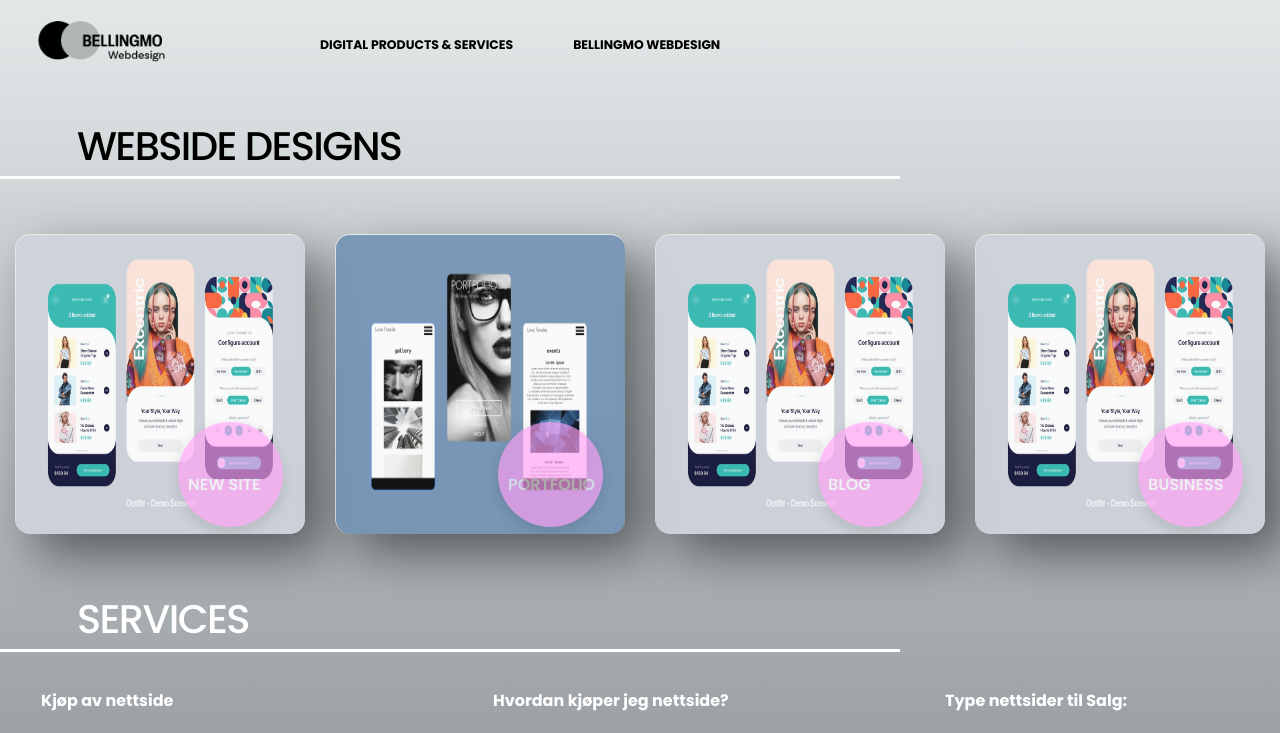
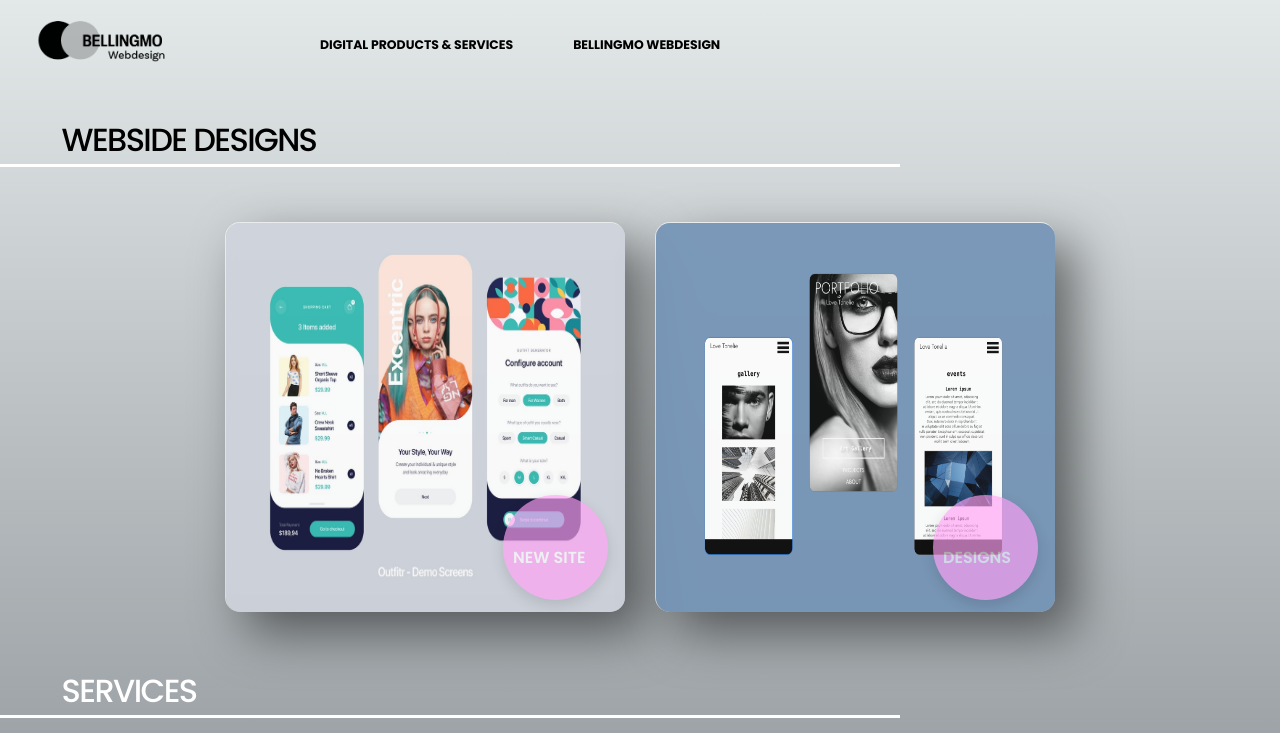
Before and after one commit to lonsoien/postbellingmowebdesign, a React (Create React App) app: page /digitalproducts in a window 1280 px wide. Shown: the top 733 px of the page. Built offline with nearby package versions, Linux system fonts and the light colour scheme; a web font is replaced by a local one.

Commit message:
services and digital products

```diff
--- a/src/components/Portfolio.jsx
+++ b/src/components/Portfolio.jsx
@@ -8,22 +8,26 @@ import home from "../images/portfolio rounded.png";
 export default function Portfolio() {
     return (
         <>
-        <h1>Get your Portfolio</h1>
+        <h1>Buy available webdesigns</h1>
             <div className='borderline'></div>
             <br />
             <br/>
             <div className="layout-box">
                 <div className="portfolio-text">
-                <h4>Black and White Gallery</h4>
+                <h4>Listed available webdesigns:</h4>
                 <br/>
-                <p>Black and White Gallery website is under construction and are soon available for
+                <p>Black and White Gallery Portfolio website is under construction and are soon available for
                     purchase.
                 </p>
                 <br/>
-                <p>Portfolio webdesigns will be put here for immediate sale!</p>
+                <p>Webdesigns like unique Blogs, Portfolio´s or Business-webpage solutions will be put here for
+                    immediate sale!</p>
                 <br/>
-                <p>These are finshed designs ready to be deployed online as soon
-                    they are set up with a hosting and a domain.
+                <p>These are finshed designs with implemented functionalities ready to be deployed online. </p>
+                <br/>
+                <p>After purchase the site will be set up with a hosting and a domain by your choosing.
+                    Images and content for this layout is just a demo for display and not for sale.
+                    After a request, this will be added to the design to fit your needs.
                 </p>
                 <br/>
                 <p>A live link will be available for each protype that are available to purchase.</p>
@@ -33,7 +37,7 @@ export default function Portfolio() {
                 </p>
                 <br/>
                 <br/>
-                <p>Pris: 0,- </p>
+                <p>Price: 1999,- </p>
                 <h3>Live Demo:</h3>
                 <br/>
                 <div className="livelink">
--- a/src/components/ProductCard.jsx
+++ b/src/components/ProductCard.jsx
@@ -1,5 +1,4 @@
 import ui from "../images/UI - colordesign.jpeg";
-// import blvck from "../images/Iphone.png";
 import iphone from "../images/iphone blue gallery.png";
 
 function ProductCard() {
@@ -15,19 +14,7 @@ function ProductCard() {
         <div className="card-product">
           <img alt="webdesign product" src={iphone} className="web-image"></img>
           <div className="view-button">
-            <a href="/portfolio">PORTFOLIO</a>
-          </div>
-        </div>
-        <div className="card-product">
-          <img alt="webdesign product" src={ui} className="web-image"></img>
-          <div className="view-button">
-            <a href="/blogs" className="view">BLOG</a>
-          </div>
-        </div>
-        <div className="card-product">
-          <img alt="webdesign product" src={ui} className="web-image"></img>
-          <div className="view-button">
-          <a href="/business">BUSINESS</a>
+            <a href="/portfolio">DESIGNS</a>
           </div>
         </div>
       </div>
--- a/src/sass/partials/_digitalproducts.scss
+++ b/src/sass/partials/_digitalproducts.scss
@@ -20,8 +20,8 @@
 
 .card-product {
     position: relative;
-    width: 290px;
-    height: 300px;
+    width: 400px;
+    height: 390px;
     margin: 15px;
     box-shadow: 20px 20px 50px rgba(0, 0, 0, 0.5);
     border-radius: 15px;
@@ -47,8 +47,8 @@
 .view-button {
     border-radius: 50%;
     position: relative;
-    top: 90px;
-    left: 70px;
+    top: 130px;
+    left: 130px;
     background-color: #FFA0F4;
     height: 105px;
     width: 105px;
@@ -72,8 +72,8 @@
     margin: 10px;
     }
     .view-button {
-    top: 100px;
-    left: 100px;
+    top: 90px;
+    left: 90px;
     height: 100px;
     width: 100px;
     }
--- a/src/sass/partials/_typography.scss
+++ b/src/sass/partials/_typography.scss
@@ -11,7 +11,7 @@ h1 {
     letter-spacing: -0.1rem;
     margin-left: 3ch;
     font-weight: 500;
-    font-size: 2.5em;
+    font-size: 2em;
 }
 
 h3 {
```
